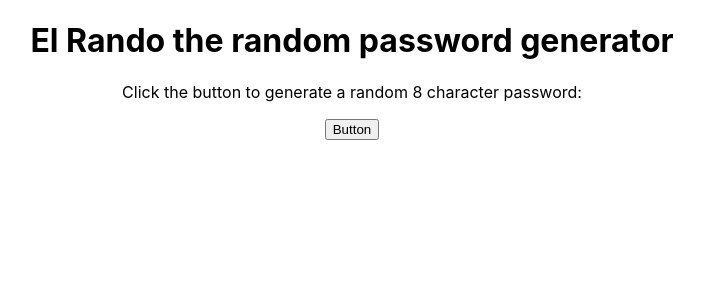
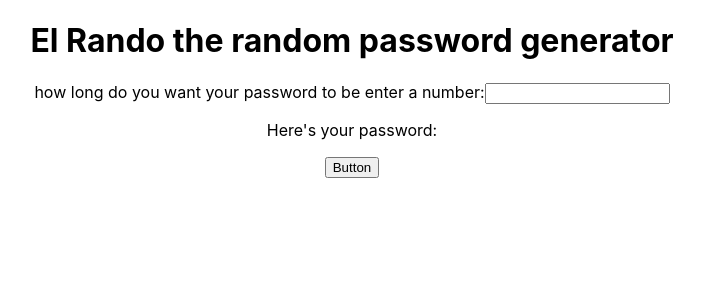
Before and after one commit to GuillermoGahbler/RandomPasswordGenerator, a React (Create React App) app: page / in a window 1280 px wide. Shown: the top 300 px of the page, without its empty margins (288-992 px from the left). Built offline with nearby package versions, Linux system fonts and the light colour scheme.

Commit message:
added user input

```diff
--- a/src/Generator/Generator.js
+++ b/src/Generator/Generator.js
@@ -2,12 +2,17 @@ import React, { Component } from 'react';
 
 class Generator extends Component {
 
-
   state = {
     values: ['A', 'B', 'C', 'D', 'E', 'F', 'G', 'H', 'I', 'J', 'K', 'L', 'M', 'N', 'O', 'P', 'Q', 'R', 'S', 'T', 'U', 'V', 'W', 'X', 'Y', 'Z', 'a', 'b', 'c', 'd', 'e', 'f', 'g', 'h', 'i', 'j', 'k', 'l', 'm', 'n', 'o', 'p', 'q', 'r', 's', 't', 'u', 'v', 'w', 'x', 'y', 'z', '0', '1', '2', '3', '4', '5', '6', '7', '8', '9', '!', "@", '#', '$', '%', '^', '&', '*', '(', ')'],
     letterPick: "",
-    passwordLength: '8',
+    passwordLength: 0
+    // otherState: [
+    //   { phrase: '**this is the other state**', aged: '37' },
+    //   { otherPhrase: 'and another one', aged: '56' }
+    // ]
   }
+
+
 
   createRandomPassword = () => {
     const randomlyGetValue = (anything) => {
@@ -16,11 +21,9 @@ class Generator extends Component {
 
     let newPasswordArray = [];
 
-
     for (let i = 0; i < this.state.passwordLength; i++) {
       newPasswordArray.push(randomlyGetValue(this.state.values))
     }
-
     return newPasswordArray.join('')
   }
 
@@ -33,12 +36,42 @@ class Generator extends Component {
     })
   }
 
+  handleChange = (event)=>{
+    let usersInput = event.target.value
+    /* let usersInputConvertedToLength = usersInput.length;
+     or in otherwords*/
+    let passwordLength = parseInt(usersInput)
+    this.setState({
+      passwordLength:passwordLength
+    })
+  }
 
+
+  // Render will show all fucntions and state abovev
   render() {
     return (
       <div>
-        <p>Click the button to generate a random 8 character password: {this.state.letterPick}</p>
+
+
+
+        <form onClick={this.handlePasswordLengthClick}>
+          <label>
+            how long do you want your password to be enter a number:
+          <input type="number"
+          value={this.state.value}
+          onChange={this.handleChange}
+           />
+          </label>
+
+          <p>
+          Here's your password:
+        {this.state.letterPick}</p>
+        </form>
+
+
         <button onClick={this.handleRandomAlphabet}>Button </button>
+        {/* I'm just throwing this state below to better understand it's useless but useful to me :) */}
+        {/* <h4>{this.state.otherState[0].phrase} & <h4>{this.state.otherState[1].otherPhrase}</h4></h4> */}
       </div>
     )
   }
```
Also changed, not shown: src/App.js (+7 -0 lines), src/BasicComponent/BasicComponent.js (added, +20 -0 lines), src/StateComponent/StateComponent.js (added, +29 -0 lines).
